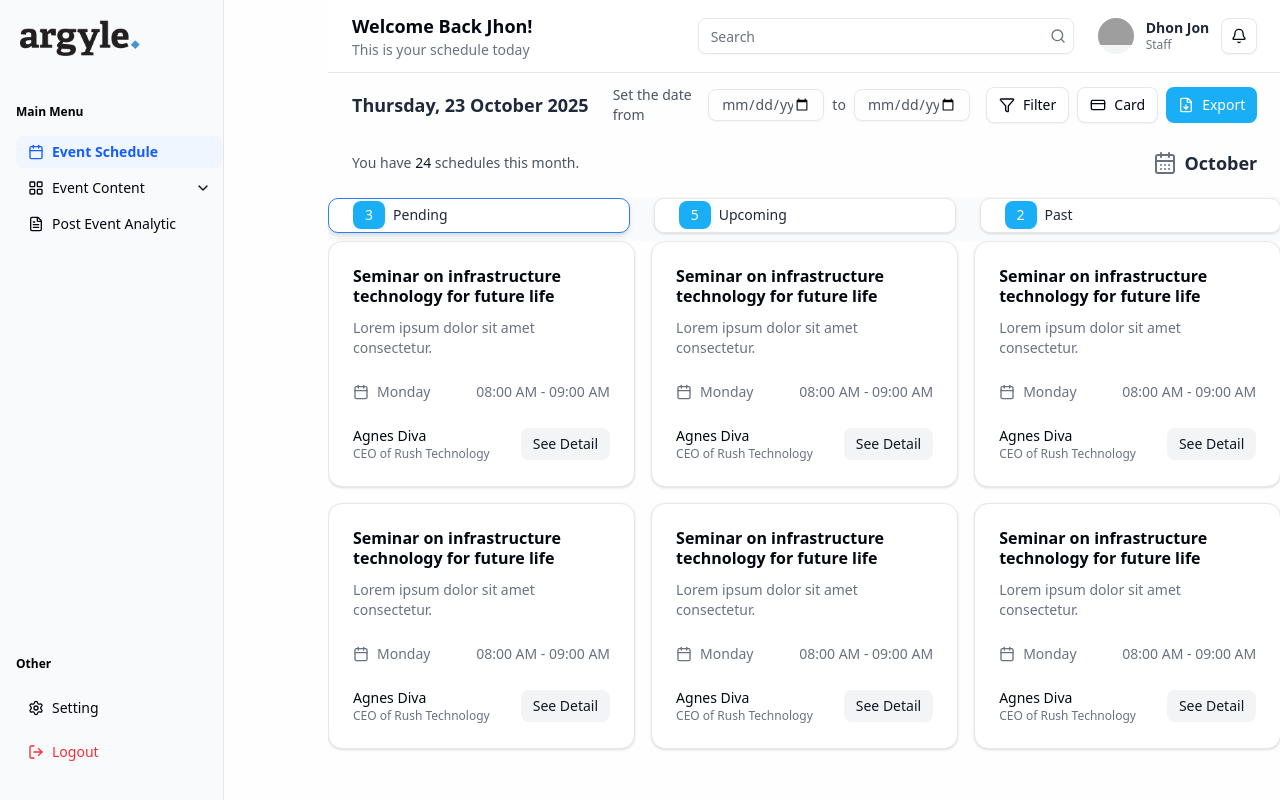
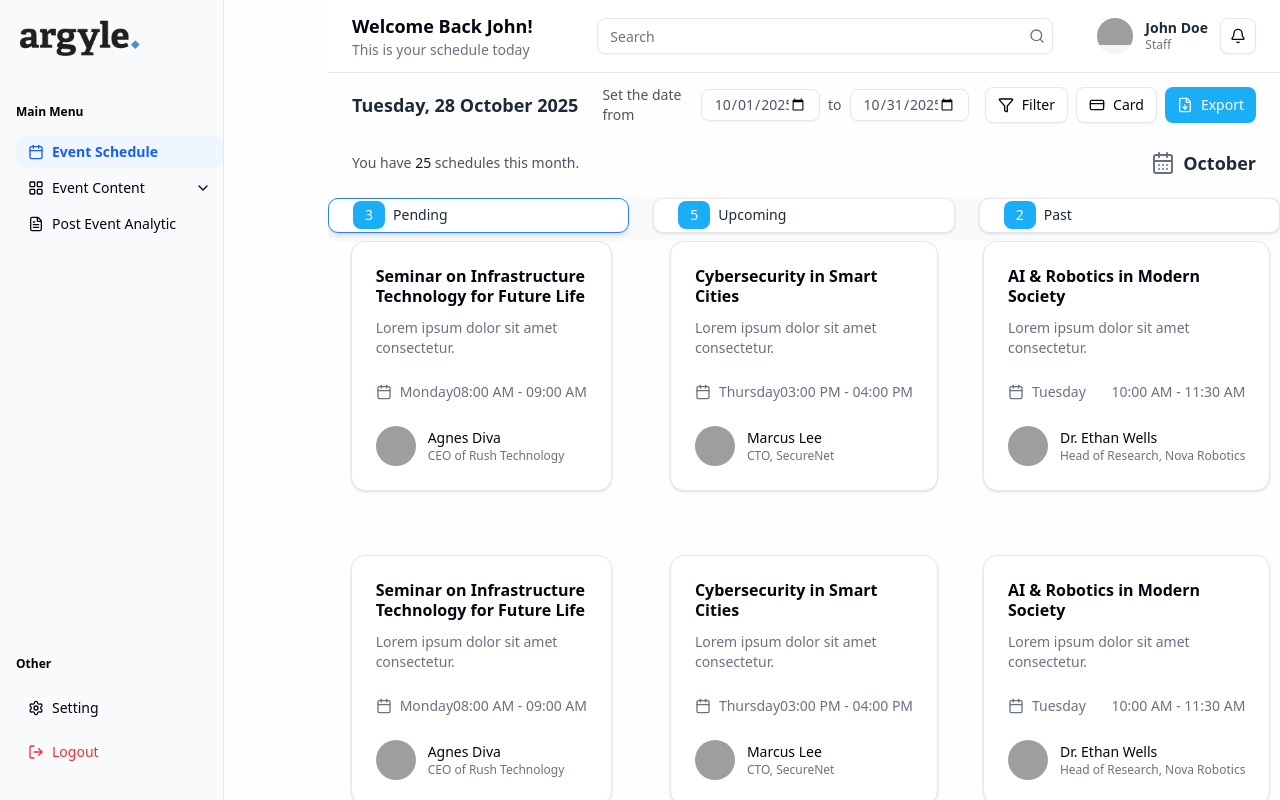
Before and after one commit to JatinGupta99/argyle_dashboard_frontend, a Next.js app: page /dashboard in a window 1280 px wide. Built offline with nearby package versions, Linux system fonts and the light colour scheme; grey boxes are pictures that could not be loaded; some icons are missing.

Commit message:
feat: Updated Code and fixed UI

```diff
--- a/src/app/dashboard/page.tsx
+++ b/src/app/dashboard/page.tsx
@@ -1,3 +1,4 @@
+'use client';
 import { DashboardHeader } from '@/components/dashboard/DashboardHeader';
 import { DashboardToolbar } from '@/components/dashboard/DashboardToolBar';
 import MonthlyScheduleSummary from '@/components/dashboard/MonthlyScheduleSummary';
@@ -6,15 +7,41 @@ import { AppSidebar } from '@/components/layout/Sidebar';
 import { SidebarProvider } from '@/components/ui/sidebar';
 
 export default function DashboardPage() {
+   const user = {
+    name: 'John Doe',
+    role: 'Staff',
+    avatar: '/images/avatar.png',
+  };
+   const scheduleData = {
+    month: new Date().toLocaleString('default', { month: 'long' }),
+    scheduleCount: 25,
+  };
+  const handleExport = ({ fromDate, toDate }: { fromDate: string; toDate: string }) => {
+    console.log('Export clicked:', { fromDate, toDate });
+    // Fetch or download logic here
+  };
+
+  const handleFilter = () => console.log('Filter clicked');
+  const handleCard = () => console.log('Card clicked');
   return (
     <SidebarProvider>
       {/* Use gap for spacing */}
       <div className="bg-muted/10 flex h-screen gap-18">
         <AppSidebar />
         <div className="flex flex-1 flex-col">
-          <DashboardHeader />
-            <DashboardToolbar />
-            <MonthlyScheduleSummary/>
+          <DashboardHeader user={user}/>
+            <DashboardToolbar
+      exportLabel="Export"
+      onExportClick={handleExport}
+      onFilterClick={handleFilter}
+      onCardClick={handleCard}
+      defaultFromDate="2025-10-01"
+      defaultToDate="2025-10-31"
+    />
+          <MonthlyScheduleSummary
+        month={scheduleData.month}
+        scheduleCount={scheduleData.scheduleCount}
+      />
           <div className="flex-1 overflow-auto">
             <ScheduleTabs />
           </div>
--- a/src/components/dashboard/DashboardHeader.tsx
+++ b/src/components/dashboard/DashboardHeader.tsx
@@ -5,16 +5,16 @@ import { Button } from '@/components/ui/button';
 import { Bell, Search } from 'lucide-react';
 import Image from 'next/image';
 
-export function DashboardHeader() {
+export function DashboardHeader({ user }: { user: { name: string; role: string; avatar: string } }) {
   return (
     <header className="flex items-center justify-between border-b bg-white px-6 py-3">
       <div>
-        <h2 className="text-lg font-semibold">Welcome Back Jhon!</h2>
+        <h2 className="text-lg font-semibold">Welcome Back {user.name.split(' ')[0]}!</h2>
         <p className="text-muted-foreground text-sm">This is your schedule today</p>
       </div>
 
       <div className="flex items-center gap-3">
-        <div className="relative w-94">
+        <div className="relative w-114 mr-5">
           <Input placeholder="Search" className="pr-8" />
           <Search className="text-muted-foreground absolute top-2.5 right-2 h-4 w-4" />
         </div>
@@ -22,18 +22,19 @@ export function DashboardHeader() {
         <div className="flex items-center gap-3 border-gray-200 pl-3">
           <div className="relative h-9 w-9 overflow-hidden rounded-full bg-gray-100">
             <Image
-              src="/images/avatar.png"
-              alt="User"
+              src={user.avatar}
+              alt={user.name}
               width={36}
               height={36}
               className="object-cover"
             />
           </div>
           <div className="text-sm leading-tight">
-            <p className="font-semibold text-gray-800">Dhon Jon</p>
-            <p className="text-xs text-gray-500">Staff</p>
+            <p className="font-semibold text-gray-800">{user.name}</p>
+            <p className="text-xs text-gray-500">{user.role}</p>
           </div>
         </div>
+
         <Button variant="outline" size="icon">
           <Bell className="h-4 w-4" />
         </Button>
--- a/src/components/dashboard/DashboardToolBar.tsx
+++ b/src/components/dashboard/DashboardToolBar.tsx
@@ -7,18 +7,43 @@ import { Card } from '@/components/ui/card';
 import { format } from 'date-fns';
 import { Filter, FileDown, CreditCard } from 'lucide-react';
 
-export function DashboardToolbar() {
-  const [fromDate, setFromDate] = useState('');
-  const [toDate, setToDate] = useState('');
+interface DashboardToolbarProps {
+  exportLabel?: string;
+  showFilter?: boolean;
+  showCard?: boolean;
+  onFilterClick?: () => void;
+  onCardClick?: () => void;
+  onExportClick?: (range: { fromDate: string; toDate: string }) => void;
+  defaultFromDate?: string;
+  defaultToDate?: string;
+}
 
-  const today = new Date(2025, 9, 23); // October = month index 9
-  const formattedDate = format(today, 'EEEE, d MMMM yyyy'); // "Thursday, 23 October 2025"
+export function DashboardToolbar({
+  exportLabel = 'Export',
+  showFilter = true,
+  showCard = true,
+  onFilterClick,
+  onCardClick,
+  onExportClick,
+  defaultFromDate = '',
+  defaultToDate = '',
+}: DashboardToolbarProps) {
+  const [fromDate, setFromDate] = useState(defaultFromDate);
+  const [toDate, setToDate] = useState(defaultToDate);
+
+  // ✅ Make date dynamic (today’s date)
+  const today = new Date();
+  const formattedDate = format(today, 'EEEE, d MMMM yyyy');
+
+  const handleExport = () => {
+    if (onExportClick) onExportClick({ fromDate, toDate });
+  };
 
   return (
     <Card className="flex flex-col md:flex-row items-center justify-between gap-4 px-6 py-3 border-none shadow-none bg-transparent">
       {/* Left section: Date and range */}
-      <div className="flex items-center gap-6">
-        {/* Date */}
+      <div className="flex flex-col md:flex-row items-center gap-6 w-full md:w-auto">
+        {/* Current date */}
         <h2 className="text-lg font-semibold text-gray-800 whitespace-nowrap">
           {formattedDate}
         </h2>
@@ -44,17 +69,34 @@ export function DashboardToolbar() {
 
       {/* Right section: Buttons */}
       <div className="flex items-center gap-2">
-        <Button variant="outline" className="flex items-center gap-2">
+        {showFilter && (
+          <Button
+            variant="outline"
+            className="flex items-center gap-2"
+            onClick={onFilterClick}
+          >
             <Filter className="h-4 w-4" />
             Filter
           </Button>
-        <Button variant="outline" className="flex items-center gap-2">
+        )}
+
+        {showCard && (
+          <Button
+            variant="outline"
+            className="flex items-center gap-2"
+            onClick={onCardClick}
+          >
             <CreditCard className="h-4 w-4" />
             Card
           </Button>
-        <Button className="flex items-center gap-2 bg-sky-500/90 text-white hover:bg-sky-600">
+        )}
+
+        <Button
+          onClick={handleExport}
+          className="flex items-center gap-2 bg-sky-500/90 text-white hover:bg-sky-600"
+        >
           <FileDown className="h-4 w-4" />
-          Export
+          {exportLabel}
         </Button>
       </div>
     </Card>
--- a/src/components/dashboard/MonthlyScheduleSummary.tsx
+++ b/src/components/dashboard/MonthlyScheduleSummary.tsx
@@ -3,20 +3,29 @@
 import { CalendarDays } from 'lucide-react';
 import { Card } from '@/components/ui/card';
 
-export default function MonthlyScheduleSummary() {
+interface MonthlyScheduleSummaryProps {
+  month: string;
+  scheduleCount: number;
+}
+
+export default function MonthlyScheduleSummary({
+  month,
+  scheduleCount,
+}: MonthlyScheduleSummaryProps) {
   return (
     <Card className="flex flex-row items-center justify-between px-6 py-3 border-none shadow-none bg-transparent">
       {/* Left side — text */}
       <div className="flex flex-col">
         <p className="text-sm text-gray-600">
-          You have <span className="font-medium text-gray-900">24</span> schedules this month.
+          You have{' '}
+          <span className="font-medium text-gray-900">{scheduleCount}</span>{' '}
+          schedules this month.
         </p>
       </div>
 
-      {/* Right side — calendar + month name */}
       <div className="flex items-center space-x-2">
         <CalendarDays className="h-6 w-6 text-gray-500" />
-        <h2 className="text-lg font-semibold text-gray-800">October</h2>
+        <h2 className="text-lg font-semibold text-gray-800">{month}</h2>
       </div>
     </Card>
   );
--- a/src/components/dashboard/ScheduleCard.tsx
+++ b/src/components/dashboard/ScheduleCard.tsx
@@ -1,5 +1,6 @@
 'use client';
 
+import Image from 'next/image';
 import { Card, CardContent, CardFooter, CardHeader } from '@/components/ui/card';
 import { Calendar } from 'lucide-react';
 import { Button } from '@/components/ui/button';
@@ -10,17 +11,37 @@ interface ScheduleCardProps {
   day: string;
   speaker: string;
   position: string;
+  image?: string;
+  selected?: boolean;
+  onSelect?: () => void;
 }
 
-export function ScheduleCard({ title, time, day, speaker, position }: ScheduleCardProps) {
+export function ScheduleCard({
+  title,
+  time,
+  day,
+  speaker,
+  position,
+  image,
+  selected,
+  onSelect,
+}: ScheduleCardProps) {
   return (
-    <Card className="transition-shadow hover:shadow-md">
+    <div className="flex flex-col items-center">
+      {/* Card clickable */}
+      <Card
+        onClick={onSelect}
+        className={`transition-shadow hover:shadow-md overflow-hidden cursor-pointer ${
+          selected ? 'ring-2 ring-primary' : ''
+        }`}
+      >
         <CardHeader>
           <h3 className="text-base leading-tight font-semibold">{title}</h3>
           <p className="text-muted-foreground mt-1 text-sm">
             Lorem ipsum dolor sit amet consectetur.
           </p>
         </CardHeader>
+
         <CardContent className="text-muted-foreground flex items-center justify-between text-sm">
           <div className="flex items-center gap-2">
             <Calendar className="h-4 w-4" />
@@ -28,15 +49,36 @@ export function ScheduleCard({ title, time, day, speaker, position }: ScheduleCa
           </div>
           <span>{time}</span>
         </CardContent>
+
         <CardFooter className="flex items-center justify-between">
+          <div className="flex items-center gap-3">
+            {image && (
+              <div className="relative h-10 w-10 rounded-full overflow-hidden">
+                <Image
+                  src={image}
+                  alt={`${speaker} photo`}
+                  fill
+                  className="object-cover"
+                  sizes="40px"
+                />
+              </div>
+            )}
             <div>
               <p className="text-sm font-medium">{speaker}</p>
               <p className="text-muted-foreground text-xs">{position}</p>
             </div>
-        <Button size="sm" variant="secondary">
+          </div>
+        </CardFooter>
+      </Card>
+
+      {/* 🧩 Keep height stable by reserving space */}
+      <div className="h-12 flex items-center justify-center">
+        {selected && (
+          <Button size="sm" variant="default" className="bg-blue-500">
             See Detail
           </Button>
-      </CardFooter>
-    </Card>
+        )}
+      </div>
+    </div>
   );
 }
--- a/src/components/dashboard/ScheduleList.tsx
+++ b/src/components/dashboard/ScheduleList.tsx
@@ -1,20 +1,109 @@
 'use client';
 
+import { useState } from 'react';
 import { ScheduleCard } from './ScheduleCard';
 
-const schedules = Array(6).fill({
-  title: 'Seminar on infrastructure technology for future life',
-  time: '08:00 AM - 09:00 AM',
-  day: 'Monday',
-  speaker: 'Agnes Diva',
-  position: 'CEO of Rush Technology',
-});
+interface Schedule {
+  title: string;
+  time: string;
+  day: string;
+  speaker: string;
+  position: string;
+  image?: string;
+}
 
-export function ScheduleList({ status }: { status: string }) {
+const schedules: Schedule[] = [
+  {
+    title: 'Seminar on Infrastructure Technology for Future Life',
+    time: '08:00 AM - 09:00 AM',
+    day: 'Monday',
+    speaker: 'Agnes Diva',
+    position: 'CEO of Rush Technology',
+    image: '/images/speakers/agnes-diva.jpg',
+  },
+  {
+    title: 'Cybersecurity in Smart Cities',
+    time: '03:00 PM - 04:00 PM',
+    day: 'Thursday',
+    speaker: 'Marcus Lee',
+    position: 'CTO, SecureNet',
+    image: '/images/speakers/marcus-lee.jpg',
+  },
+  {
+    title: 'AI & Robotics in Modern Society',
+    time: '10:00 AM - 11:30 AM',
+    day: 'Tuesday',
+    speaker: 'Dr. Ethan Wells',
+    position: 'Head of Research, Nova Robotics',
+    image: '/images/speakers/ethan-wells.jpg',
+  },
+  {
+    title: 'Seminar on Infrastructure Technology for Future Life',
+    time: '08:00 AM - 09:00 AM',
+    day: 'Monday',
+    speaker: 'Agnes Diva',
+    position: 'CEO of Rush Technology',
+    image: '/images/speakers/agnes-diva.jpg',
+  },
+  {
+    title: 'Cybersecurity in Smart Cities',
+    time: '03:00 PM - 04:00 PM',
+    day: 'Thursday',
+    speaker: 'Marcus Lee',
+    position: 'CTO, SecureNet',
+    image: '/images/speakers/marcus-lee.jpg',
+  },
+  {
+    title: 'AI & Robotics in Modern Society',
+    time: '10:00 AM - 11:30 AM',
+    day: 'Tuesday',
+    speaker: 'Dr. Ethan Wells',
+    position: 'Head of Research, Nova Robotics',
+    image: '/images/speakers/ethan-wells.jpg',
+  },
+  {
+    title: 'Seminar on Infrastructure Technology for Future Life',
+    time: '08:00 AM - 09:00 AM',
+    day: 'Monday',
+    speaker: 'Agnes Diva',
+    position: 'CEO of Rush Technology',
+    image: '/images/speakers/agnes-diva.jpg',
+  },
+  {
+    title: 'Cybersecurity in Smart Cities',
+    time: '03:00 PM - 04:00 PM',
+    day: 'Thursday',
+    speaker: 'Marcus Lee',
+    position: 'CTO, SecureNet',
+    image: '/images/speakers/marcus-lee.jpg',
+  },
+  {
+    title: 'AI & Robotics in Modern Society',
+    time: '10:00 AM - 11:30 AM',
+    day: 'Tuesday',
+    speaker: 'Dr. Ethan Wells',
+    position: 'Head of Research, Nova Robotics',
+    image: '/images/speakers/ethan-wells.jpg',
+  },
+];
+
+export function ScheduleList() {
+  const [selectedIndex, setSelectedIndex] = useState<number | null>(null);
+
+  const handleSelect = (index: number) => {
+    // if same card clicked again, deselect it
+    setSelectedIndex(selectedIndex === index ? null : index);
+  };
+
   return (
     <div className="grid grid-cols-1 gap-4 sm:grid-cols-2 xl:grid-cols-3">
       {schedules.map((item, i) => (
-        <ScheduleCard key={i} {...item} />
+        <ScheduleCard
+          key={i}
+          {...item}
+          selected={selectedIndex === i}
+          onSelect={() => handleSelect(i)}
+        />
       ))}
     </div>
   );
--- a/src/components/dashboard/ScheduleTabs.tsx
+++ b/src/components/dashboard/ScheduleTabs.tsx
@@ -4,7 +4,6 @@ import { Tabs, TabsContent, TabsList, TabsTrigger } from '@/components/ui/tabs';
 import { ScheduleList } from './ScheduleList';
 import MoreVertIcon from '@mui/icons-material/MoreVert';
 
-// Static tab definitions (cleaner to keep together)
 const TABS = [
   { value: 'pending', label: 'Pending', count: 3 },
   { value: 'upcoming', label: 'Upcoming', count: 5 },
```
Lines whose indentation alone changed are shown as unchanged.
